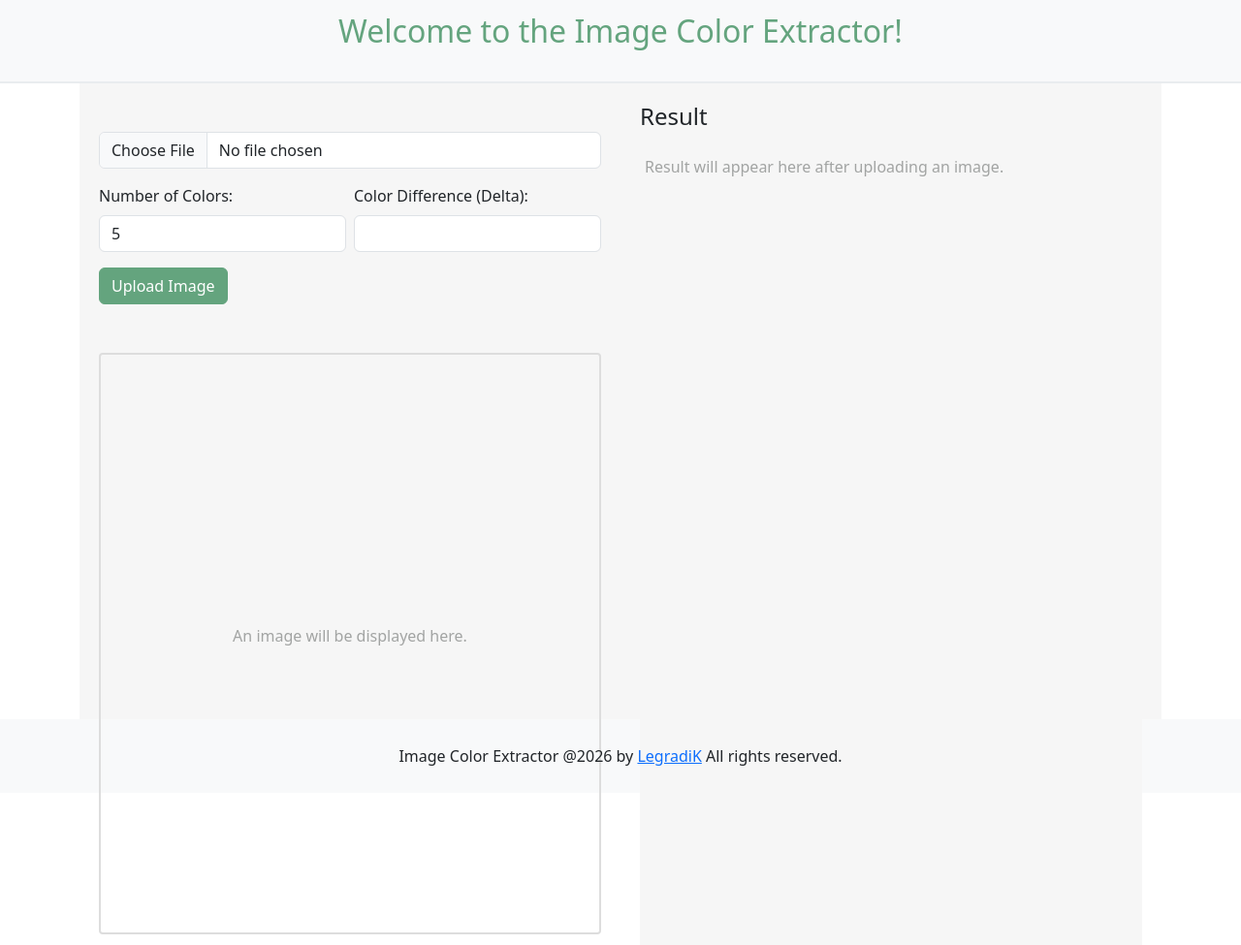
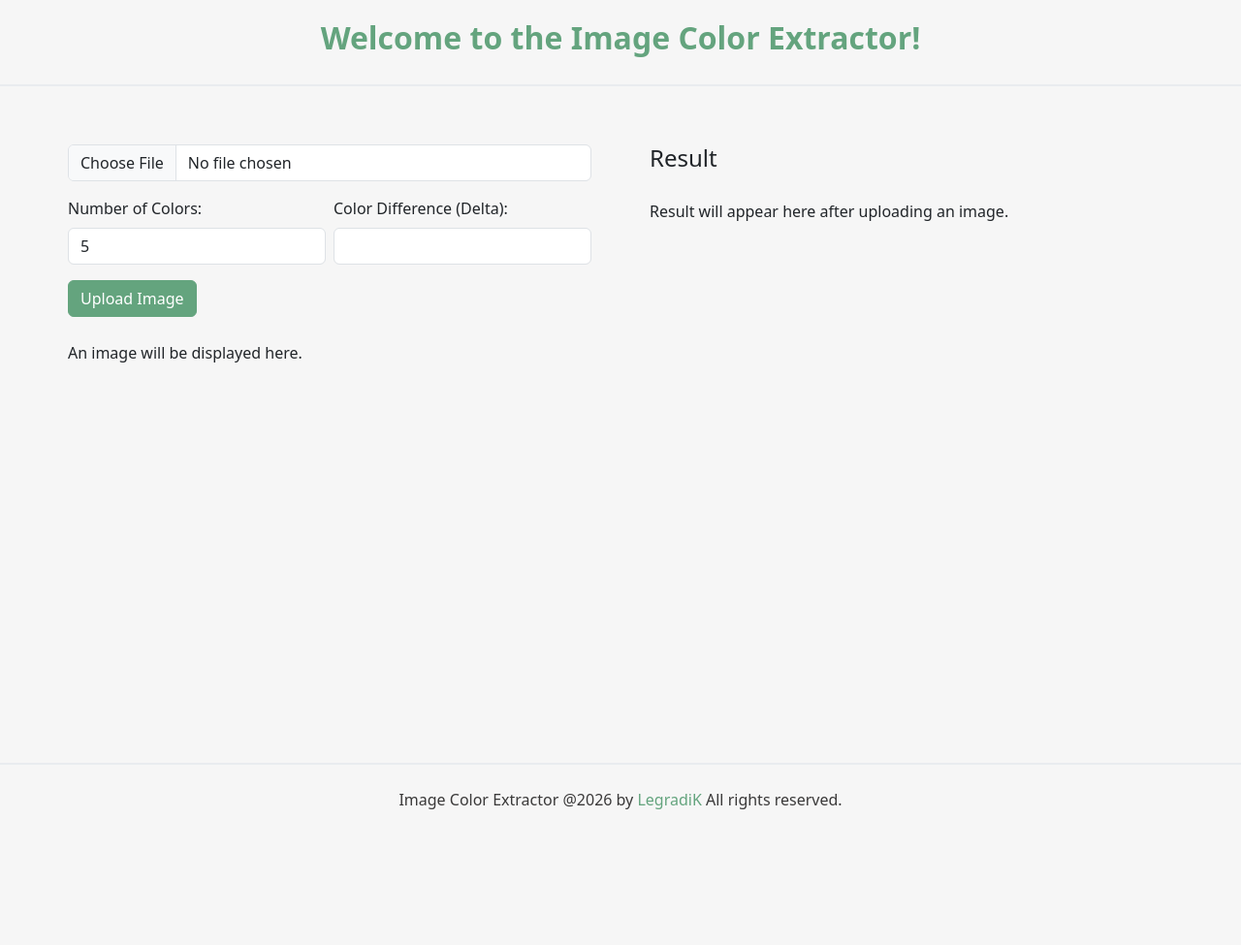
Before and after one commit to LegradiK/image_color_extractor, a Flask app: page / in a window 1280 px wide. Shown: the whole page at 97% size. After the commit the page ends 835 px from the top, so only its background shows below. Run offline with Flask 3, Linux system fonts and the light colour scheme.

Commit message:
changes to the styles

```diff
--- a/main.py
+++ b/main.py
@@ -45,11 +45,17 @@ def home():
             colors = image.getdata()
             print(colors)
 
-    return render_template(
-        "home.html",
-        image_url=image_url,
-        colors=colors
-    )
+        return render_template(
+            "home.html",
+            image_url=image_url,
+            colors=colors
+        )
+
+    else:
+
+        return render_template("home.html")
+
+
 
 
 if __name__ == '__main__':
--- a/static/style.css
+++ b/static/style.css
@@ -1,79 +1,126 @@
+/* RESET */
+* {
+    margin: 0;
+    padding: 0;
+    box-sizing: border-box;
+}
+
+/* FULL PAGE LAYOUT */
+html, body {
+    height: 100%;
+}
+
+body {
+    min-height: 100vh;
+    display: flex;
+    flex-direction: column;
+    background-color: #f6f6f6;
+}
+
+a {
+    color: #64a47e;
+    text-decoration: none;
+}
+
+a:hover {
+    color:#467356;
+    text-decoration:none;
+    cursor:pointer;
+}
+
+/* HEADER */
 .header-container {
-    background-color: #f8f9fa;
-    padding: 8px 0;
+    display:center;
+    justify-content: center;
+    align-items: center;
+    padding-top: 15px;
     border-bottom: 2px solid #e9ecef;
 }
-.footer-container {
-    background-color: #f8f9fa;
-    padding: 2px 0;
-}
+
+/* MAIN AREA */
 .main-box {
+    flex: 1 0 auto;
     display: flex;
-    height: 82vh;
-    width: 100vw;
+    width: 100%;
+    max-width: 1400px;       /* prevents content from stretching too wide */
+    margin: 0 auto;          /* centers content */
+    padding: 30px 40px;      /* more space on sides */
 }
 
+/* LEFT & RIGHT PANELS */
 .left-box,
 .right-box {
-    padding: 15px;
-    justify-content: center;
-    align-items: center;
-    width: 50%;
-    padding: 20px 20px;
+    flex: 1;
+    padding: 30px;
+
+    display: flex;
+    flex-direction: column;
+
+    overflow-y: auto;
+    border-radius: 8px;
 }
 
-.left-box {
-    background-color: #f6f6f6;
-}
-.right-box {
-    background-color: #f6f6f6;
-}
-.upload-image-form {
-    margin-top: 30px;
-    gap: 10px;
-}
+/* TEXT */
 .welcome-text {
-    font-size: 2.0rem;
+    font-size: 2rem;
     color: #64a47e;
     text-align: center;
-    margin-bottom: 20px;
-    justify-content: center; /* Centers horizontally */
-    align-items: center;     /* Centers vertically */
+    margin-bottom: 24px;
+    font-weight: bold;
 }
+
+.image-space{
+    width: 31vw;
+    height: 50vh;
+    object-fit: cover;
+}
+
+/* IMAGE */
+.uploaded-image {
+    margin-top: 25px;
+}
+
 .btn-primary {
-    background-color: #64a47e;
-    border-color: #64a47e;
+    background-color: #64a47e !important;
+    border-color: #64a47e !important;
 }
-.btn-primary:hover {
-    background-color: #558f6a;
-    border-color: #558f6a;
+
+.btn-primary:hover,
+.btn-primary:focus,
+.btn-primary:active {
+    background-color: #467356 !important;   /* slightly darker green */
+    border-color: #467356 !important;
+    box-shadow: none !important;            /* removes blue glow */
 }
-.uploaded-image {
-    max-width: 100%;
-    height: 600px;
-    width: auto;
-    border: 2px solid #ddd;
-    border-radius: 4px;
-    padding: 0px 0px;
-    margin-top: 50px;
-    color: #a2a4a3;
+
+.btn-primary:focus {
+    outline: none !important;
+}
+
+/* RESULT */
+.result-box {
+    flex: 1;
+    margin-top: 20px;
+}
+
+/* FOOTER */
+footer {
+    flex-shrink: 0;
+    height: 3rem;
+    border-top: 2px solid #e9ecef;
 
     display: flex;
     align-items: center;
     justify-content: center;
-    text-align: center;
+
+    margin-top: auto; /* ensures footer sticks to bottom */
+    border-top: 2px solid #e9ecef;
 }
-.result-box {
-    background-color: #f6f6f6;
-    max-width: 100%;
-    height: 820px;
-    width: auto;
-    padding: 5px;
-    margin-top: 20px;
-    color: #a2a4a3;
 
-    display: flex;
-    align-items: flex-start;
-    justify-content: flex-start;
-    text-align: left;
+.footer-container{
+    border-top: 2px solid #e9ecef;
 }
+
+.footer-text{
+    color: rgb(58, 57, 57);
+}
--- a/templates/footer.html
+++ b/templates/footer.html
@@ -1,6 +1,6 @@
-<div class="footer-container container-fluid">
+<div class="footer footer-container container-fluid">
 
-    <p class="text-center my-4">Image Color Extractor @2026 by
+    <p class="footer-text text-center my-4">Image Color Extractor @2026 by
         <a href="https://github.com/LegradiK">LegradiK</a>
         All rights reserved.
     </p>
--- a/templates/home.html
+++ b/templates/home.html
@@ -19,12 +19,14 @@
             </div>
             <button type="submit" class="btn btn-primary">Upload Image</button>
         </form>
+        <div class="image-space">
             <div class="uploaded-image">
                 {% if image_url %}
                     <img src="{{ image_url }}" alt="Uploaded Image" class="img-fluid">
                 {% else %}
                     <p>An image will be displayed here.</p>
                 {% endif %}
+            </div>
         </div>
     </div>
 
```
Also changed, not shown: templates/base.html (line endings or trailing spaces). Lines whose indentation alone changed are shown as unchanged.
